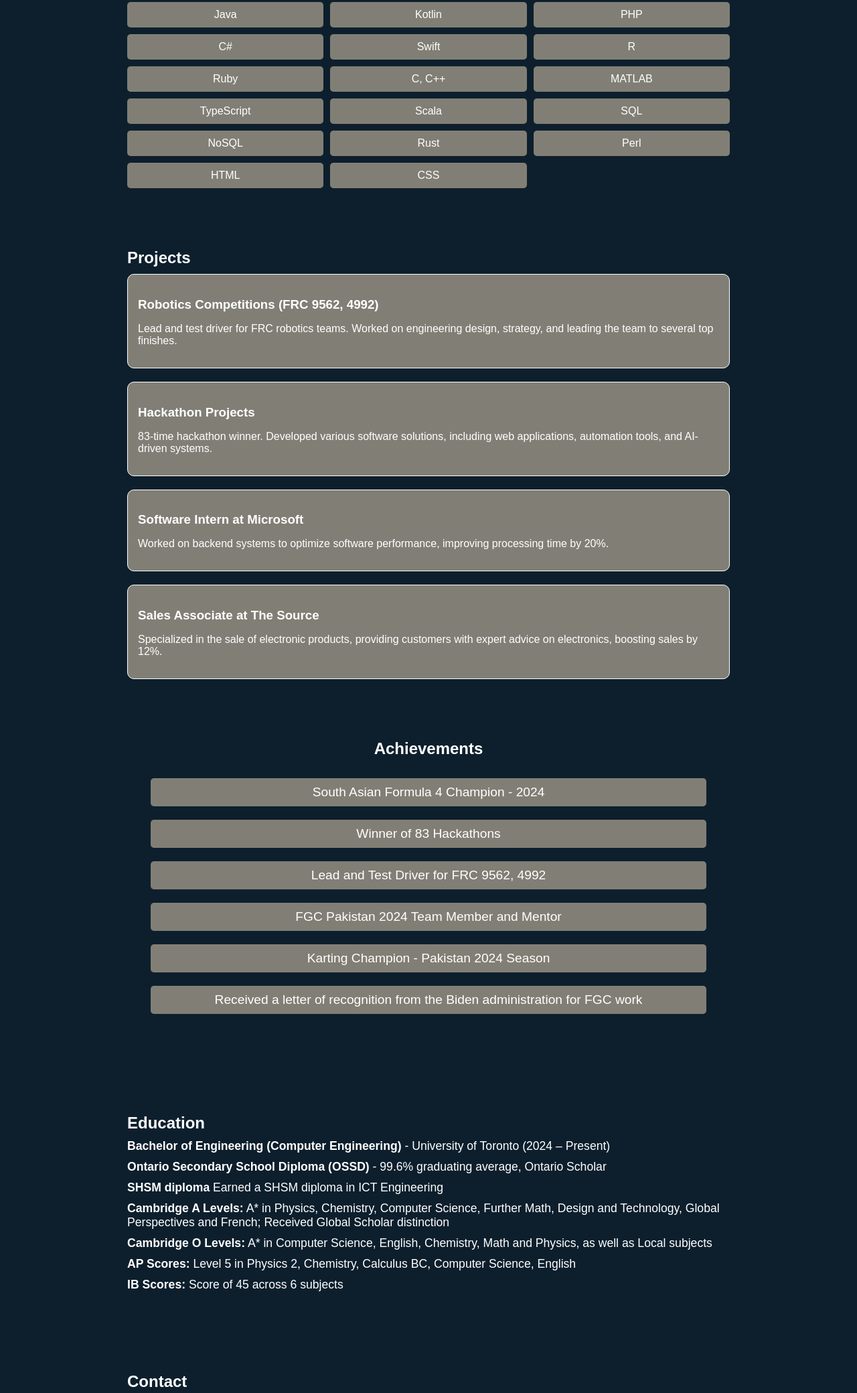
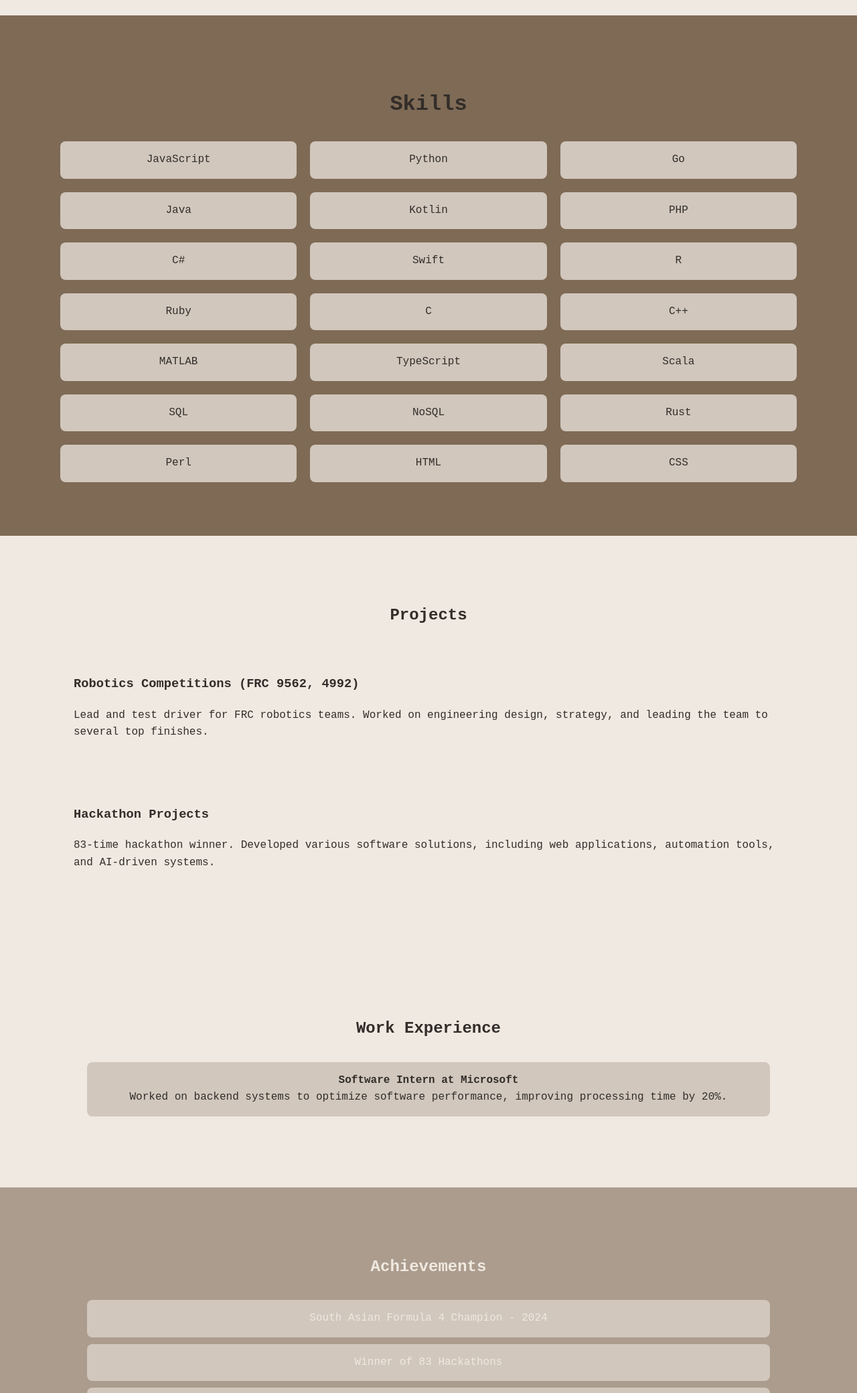
Before and after one commit to huzaimm01/portfolio, a plain HTML site: page index.html in a window 1280 px wide. Shown: the part 641-2721 px from the top of the page at 67% size. Drawn offline with Linux system fonts and the light colour scheme; a web font is replaced by a local one.

Commit message:
Add files via upload

```diff
--- a/index.html
+++ b/index.html
@@ -1,159 +1,221 @@
-<style>
-/* Custom Color Palette */
-:root {
-    --skincare-green: #FFFFFF; /* Muted skincare green */
-    --outfit-brown: #817F75; /* Warm brown */
-    --pantone-black: #0d1f2d; /* Deep black (Pantone Black 6 C) */
-    --red: #9b2915;
-    --white: #ffffff;
-}
-
-body {
-    font-family: 'Arial', sans-serif;
-    background-color: var(--pantone-black); /* Use Pantone Black for the background */
-    color: var(--white);
-    margin: 0;
-    padding: 0;
-}
-
-h1, h2, h3 {
-    color: var(--skincare-green); /* Skincare green for headings */
-    margin-bottom: 10px;
-}
-
-.container {
-    max-width: 900px;
-    margin: 0 auto;
-    padding: 20px;
-}
-
-/* Header */
-header {
-    background-color: var(--red); /* Outfit brown for the header */
-    color: var(--white);
-    text-align: center;
-    padding: 30px 0;
-    font-family: 'Verdana', sans-serif;
-}
-
-header p {
-    font-size: 1.2em;
-    color: var(--skincare-green); /* Skincare green for the subheader */
-}
-
-/* About Section */
-.about {
-    background-color: var(--pantone-black);
-    padding: 30px 0;
-}
-
-.about p {
-    line-height: 1.6;
-    font-size: 1.1em;
-    color: var(--white);
-}
-
-/* Skills Section */
-.skills {
-    background-color: var(--pantone-black);
-    padding: 30px 0;
-}
-
-.skill-list {
-    display: grid;
-    grid-template-columns: repeat(3, 1fr); /* 3 items per row */
-    gap: 10px;
-    text-align: center;
-}
-
-.skill-list div {
-    background-color: var(--outfit-brown);
-    color: var(--white);
-    padding: 10px;
-    border-radius: 5px;
-    font-size: 1em;
-}
-
-/* Projects Section */
-.projects .project-list {
-    display: flex;
-    flex-direction: column;
-    gap: 20px;
-}
-
-.projects .project {
-    background-color: var(--outfit-brown);
-    border: 1px solid var(--skincare-green);
-    padding: 15px;
-    border-radius: 10px;
-    color: var(--white);
-}
-
-/* Education Section */
-.education {
-    background-color: var(--pantone-black);
-    padding: 30px 0;
-}
-
-.education p {
-    font-size: 1.1em;
-    margin: 10px 0;
-    color: var(--white);
-}
-
-/* Contact Section */
-.contact {
-    background-color: var(--pantone-black);
-    padding: 20px 0;
-}
-
-.contact a {
-    color: var(--skincare-green);
-    font-weight: bold;
-}
-
-.contact a:hover {
-    text-decoration: underline;
-}
-/* Achievements Section */
-.achievements {
-    background-color: var(--pantone-black);
-    padding: 30px 0;
-    color: var(--white);
-}
-
-.achievements h2 {
-    color: var(--skincare-green);
-    text-align: center;
-    margin-bottom: 20px;
-}
-
-.achievements ul {
-    list-style-type: none;
-    padding: 0;
-    text-align: center;
-    font-size: 1.2em;
-}
-
-.achievements ul li {
-    margin: 10px 0;
-    padding: 10px;
-    background-color: var(--outfit-brown);
-    color: var(--white);
-    display: inline-block;
-    width: 90%;
-    border-radius: 5px;
-}
-
-</style>
-
 <!DOCTYPE html>
 <html lang="en">
 <head>
     <meta charset="UTF-8">
     <meta name="viewport" content="width=device-width, initial-scale=1.0">
     <title>Huzaim Malik - Portfolio</title>
-    <link rel="stylesheet" href="styles.css">
+    <style>
+        /* Font Import */
+        @import url('https://fonts.googleapis.com/css2?family=Cascadia+Code:wght@400;700&display=swap');
+
+        /* Root Color Variables */
+        :root {
+            --light-bg: #efe9e1; /* Lightest color for background */
+            --dark-text: #322d29; /* Dark text color */
+            --accent1: #ac9c8d; /* Subtle accent */
+            --accent2: #d1c7bd; /* Lighter accent for contrast */
+            --taupe: #7E6A55; /* Taupe color */
+        }
+
+        body {
+            font-family: 'Cascadia Code', monospace;
+            background-color: var(--light-bg);
+            color: var(--dark-text);
+            margin: 0;
+            padding: 0;
+            line-height: 1.6;
+        }
+
+        .container {
+            max-width: 1100px;
+            margin: 0 auto;
+            padding: 30px;
+        }
+
+        /* Header Styling */
+        header {
+            background-color: var(--accent1);
+            padding: 40px 0;
+            text-align: center;
+            color: var(--light-bg);
+        }
+
+        header h1 {
+            font-size: 2.5rem;
+            font-weight: 700;
+        }
+
+        header p {
+            font-size: 1.2rem;
+        }
+
+        /* Skills Section */
+        .skills {
+            padding: 50px 0;
+            background-color: var(--taupe);
+        }
+
+        .skills h2 {
+            font-size: 2rem;
+            text-align: center;
+            margin-bottom: 30px;
+        }
+
+        .skill-list {
+            display: grid;
+            grid-template-columns: repeat(3, 1fr);
+            gap: 20px;
+        }
+
+        .skill-list div {
+            background-color: var(--accent2);
+            padding: 15px;
+            text-align: center;
+            border-radius: 8px;
+        }
+
+        /* About Section */
+        .about {
+            padding: 50px 0;
+            text-align: center;
+        }
+
+        .about h2 {
+            margin-bottom: 20px;
+        }
+
+        /* Projects Section */
+        .projects {
+            padding: 50px 0;
+        }
+
+        .projects h2 {
+            text-align: center;
+            margin-bottom: 30px;
+        }
+
+        .project-list {
+            display: flex;
+            flex-direction: column;
+            gap: 20px;
+        }
+
+        .project {
+            background-color: var(--neutral);
+            padding: 20px;
+            border-radius: 10px;
+        }
+
+        /* Achievements Section */
+        .achievements {
+            padding: 50px 0;
+            background-color: var(--accent1);
+            color: var(--light-bg);
+        }
+
+        .achievements h2 {
+            text-align: center;
+            margin-bottom: 30px;
+        }
+
+        .achievements ul {
+            list-style: none;
+            padding: 0;
+            text-align: center;
+        }
+
+        .achievements ul li {
+            background-color: var(--accent2);
+            padding: 15px;
+            margin-bottom: 10px;
+            border-radius: 8px;
+            display: inline-block;
+            width: 90%;
+        }
+
+        /* Work Section */
+        .work {
+            padding: 50px 0;
+        }
+
+        .work h2 {
+            text-align: center;
+            margin-bottom: 30px;
+        }
+
+        .work ul {
+            list-style: none;
+            padding: 0;
+            text-align: center;
+        }
+
+        .work ul li {
+            background-color: var(--accent2);
+            padding: 15px;
+            margin-bottom: 10px;
+            border-radius: 8px;
+            display: inline-block;
+            width: 90%;
+        }
+
+        /* Education Section */
+        .education {
+            padding: 50px 0;
+        }
+
+        .education h2 {
+            text-align: center;
+            margin-bottom: 30px;
+        }
+
+        .education ul {
+            list-style: none;
+            padding: 0;
+            text-align: center;
+        }
+
+        .education ul li {
+            background-color: var(--accent2);
+            padding: 15px;
+            margin-bottom: 10px;
+            border-radius: 8px;
+            display: inline-block;
+            width: 90%;
+        }
+
+        /* Contact Section */
+        .contact {
+            padding: 50px 0;
+            text-align: center;
+        }
+
+        .contact h2 {
+            margin-bottom: 20px;
+        }
+
+        .contact-form input, .contact-form textarea {
+            width: 100%;
+            padding: 15px;
+            margin-bottom: 20px;
+            border: 1px solid var(--accent2);
+            border-radius: 5px;
+            font-family: 'Cascadia Code', monospace;
+        }
+
+        .contact-form button {
+            background-color: var(--dark-text);
+            color: var(--light-bg);
+            padding: 10px 20px;
+            border: none;
+            border-radius: 5px;
+            font-size: 1rem;
+            cursor: pointer;
+        }
+
+        .contact-form button:hover {
+            background-color: var(--accent1);
+        }
+    </style>
 </head>
 <body>
 
@@ -169,7 +231,7 @@ header p {
     <section class="about">
         <div class="container">
             <h2>About Me</h2>
-            <p>I'm a passionate computer engineer currently studying at the University of Toronto, with expertise in a wide range of programming languages and technologies. I've participated in and won 83 hackathons, led teams in robotics competitions (FRC 9562, test driver for 4992), and mentored young engineers as part of FGC Pakistan 2024.</p>
+            <p>I'm a passionate computer engineer currently studying at the University of Toronto, with expertise in a wide range of programming languages and technologies. My experience spans robotics competitions and hackathons, where I have honed my skills in both engineering design and software development. I am committed to continuous learning and innovation in the tech industry.</p>
         </div>
     </section>
 
@@ -178,16 +240,27 @@ header p {
         <div class="container">
             <h2>Skills</h2>
             <div class="skill-list">
-                <div>JavaScript</div><div>Python</div>
-                <div>Go</div><div>Java</div>
-                <div>Kotlin</div><div>PHP</div>
-                <div>C#</div><div>Swift</div>
-                <div>R</div><div>Ruby</div>
-                <div>C, C++</div><div>MATLAB</div>
-                <div>TypeScript</div><div>Scala</div>
-                <div>SQL</div><div>NoSQL</div>
-                <div>Rust</div><div>Perl</div>
-                <div>HTML</div><div>CSS</div>
+                <div>JavaScript</div>
+                <div>Python</div>
+                <div>Go</div>
+                <div>Java</div>
+                <div>Kotlin</div>
+                <div>PHP</div>
+                <div>C#</div>
+                <div>Swift</div>
+                <div>R</div>
+                <div>Ruby</div>
+                <div>C</div>
+                <div>C++</div>
+                <div>MATLAB</div>
+                <div>TypeScript</div>
+                <div>Scala</div>
+                <div>SQL</div>
+                <div>NoSQL</div>
+                <div>Rust</div>
+                <div>Perl</div>
+                <div>HTML</div>
+                <div>CSS</div>
             </div>
         </div>
     </section>
@@ -205,18 +278,20 @@ header p {
                     <h3>Hackathon Projects</h3>
                     <p>83-time hackathon winner. Developed various software solutions, including web applications, automation tools, and AI-driven systems.</p>
                 </div>
-                <div class="project">
-                    <h3>Software Intern at Microsoft</h3>
-                    <p>Worked on backend systems to optimize software performance, improving processing time by 20%.</p>
-                </div>
-                <div class="project">
-                    <h3>Sales Associate at The Source</h3>
-                    <p>Specialized in the sale of electronic products, providing customers with expert advice on electronics, boosting sales by 12%.</p>
-                </div>
-
             </div>
         </div>
     </section>
+
+    <!-- Work Section -->
+    <section class="work">
+        <div class="container">
+            <h2>Work Experience</h2>
+            <ul>
+                <li><strong>Software Intern at Microsoft</strong><br>Worked on backend systems to optimize software performance, improving processing time by 20%.</li>
+            </ul>
+        </div>
+    </section>
+
     <!-- Achievements Section -->
     <section class="achievements">
         <div class="container">
@@ -232,29 +307,33 @@ header p {
         </div>
     </section>
 
-
     <!-- Education Section -->
     <section class="education">
         <div class="container">
             <h2>Education</h2>
-            <p><strong>Bachelor of Engineering (Computer Engineering)</strong> - University of Toronto (2024 – Present)</p>
-            <p><strong>Ontario Secondary School Diploma (OSSD)</strong> - 99.6% graduating average, Ontario Scholar</p>
-            <p><strong>SHSM diploma</strong> Earned a SHSM diploma in ICT Engineering</p>
-            <p><strong>Cambridge A Levels:</strong> A* in Physics, Chemistry, Computer Science, Further Math, Design and Technology, Global Perspectives and French; Received Global Scholar distinction</p>
-            <p><strong>Cambridge O Levels:</strong> A* in Computer Science, English, Chemistry, Math and Physics, as well as Local subjects</p>
-            <p><strong>AP Scores:</strong> Level 5 in Physics 2, Chemistry, Calculus BC, Computer Science, English</p>
-            <p><strong>IB Scores:</strong> Score of 45 across 6 subjects</p>
+            <ul>
+                <li><strong>Bachelor of Engineering (Computer Engineering)</strong> - University of Toronto (2024 - Present)</li>
+                <li><strong>Ontario Secondary School Diploma (OSSD)</strong> - 99.6% graduating average, Ontario Scholar</li>
+                <li><strong>SHSM Diploma</strong> - Earned a SHSM diploma in ICT Engineering</li>
+                <li><strong>Cambridge A Levels</strong>: A* in Physics, Chemistry, Computer Science, Further Math, Design and Technology, Global Perspectives, and French; Received Global Scholar distinction</li>
+                <li><strong>Cambridge O Levels</strong>: A* in Computer Science, English, Chemistry, Math, and Physics, as well as local subjects</li>
+                <li><strong>AP Scores</strong>: Level 5 in Physics 2, Chemistry, Calculus BC, Computer Science, English</li>
+                <li><strong>IB Scores</strong>: Score of 45 across 6 subjects</li>
+            </ul>
         </div>
     </section>
 
     <!-- Contact Section -->
     <section class="contact">
         <div class="container">
-            <h2>Contact</h2>
-            <p>Email: <a href="mailto:huzaimm01@gmail.com">huzaimm01@gmail.com</a></p>
-            <p>LinkedIn: <a href="https://www.linkedin.com/in/muhammad-huzaim-malik-307421263">linkedin.com/in/muhammad-huzaim-malik-307421263</a></p>
+            <h2>Contact Me</h2>
+            <form class="contact-form">
+                <input type="text" placeholder="Your Name" required>
+                <input type="email" placeholder="Your Email" required>
+                <textarea rows="4" placeholder="Your Message" required></textarea>
+                <button type="submit">Send Message</button>
+            </form>
         </div>
     </section>
-
 </body>
 </html>
```
Lines whose indentation alone changed are shown as unchanged.
